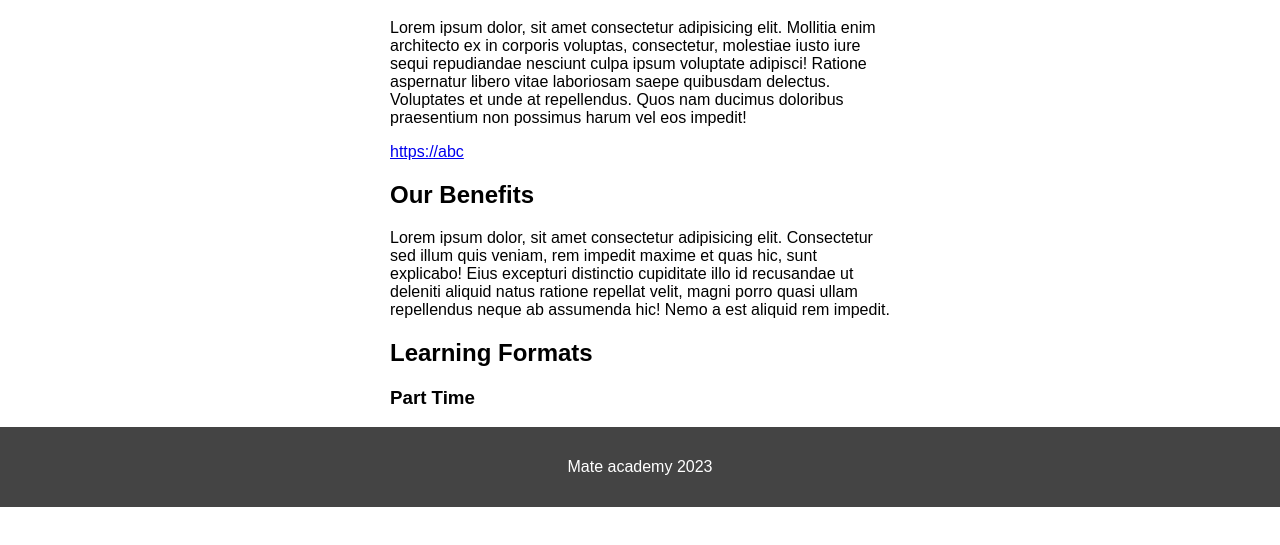
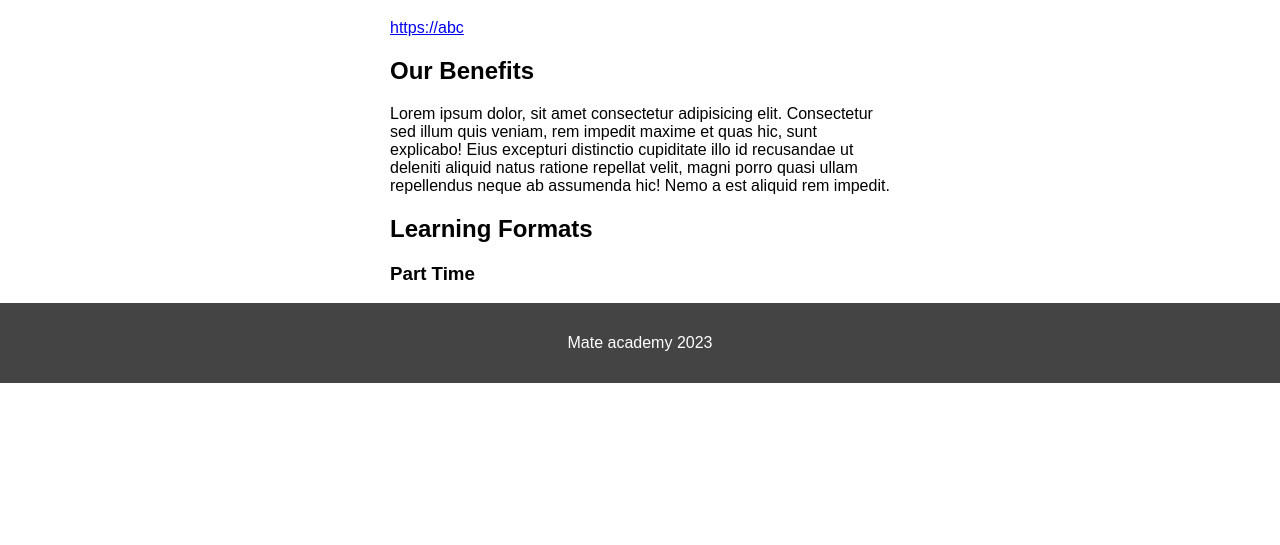
Before and after one commit to Beliyandr/mate-projects, a plain HTML site: page links/index.html in a window 1280 px wide. Shown: the part 121-666 px from the top of the page. Drawn offline with Linux system fonts and the light colour scheme; files whose address does not match are found by name.

Commit message:
remove block p

```diff
--- a/links/index.html
+++ b/links/index.html
@@ -33,14 +33,7 @@
     <main class="main">
       <div class="container">
         <h1 class="title">Mate academy</h1>
-        <p>
-          Lorem ipsum dolor, sit amet consectetur adipisicing elit. Mollitia
-          enim architecto ex in corporis voluptas, consectetur, molestiae iusto
-          iure sequi repudiandae nesciunt culpa ipsum voluptate adipisci!
-          Ratione aspernatur libero vitae laboriosam saepe quibusdam delectus.
-          Voluptates et unde at repellendus. Quos nam ducimus doloribus
-          praesentium non possimus harum vel eos impedit!
-        </p>
+
 
         <a href="https://abs">https://abc
 
```
